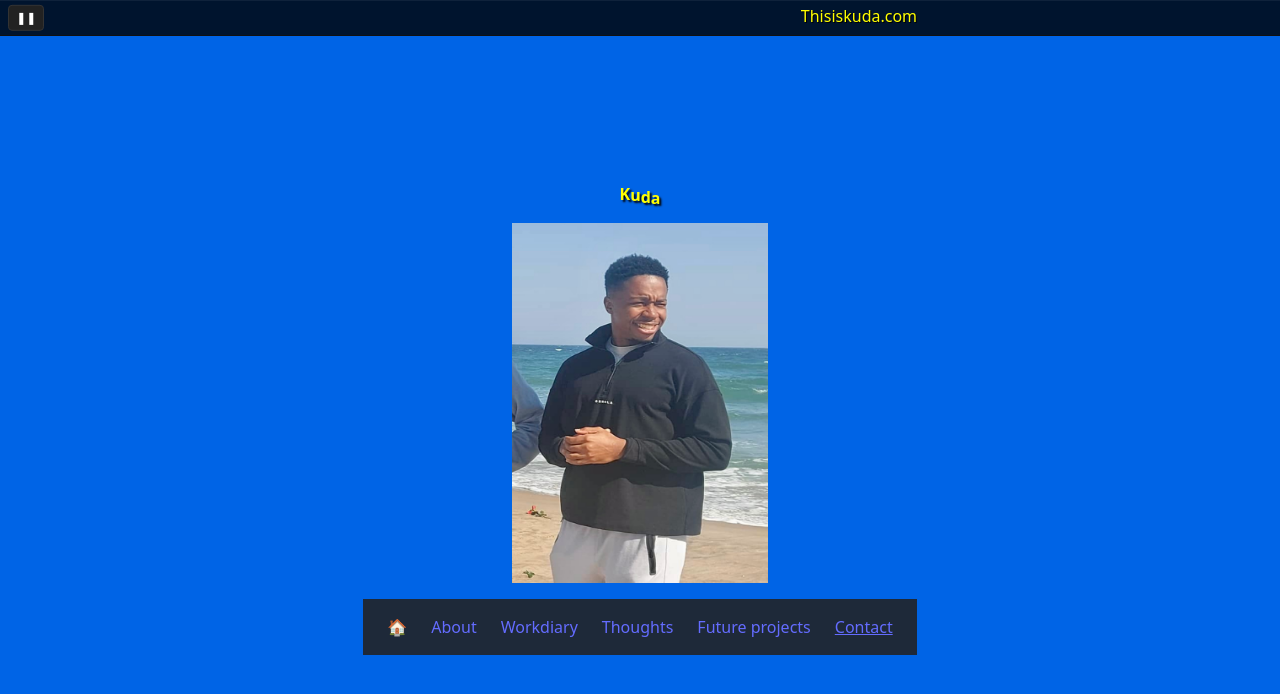
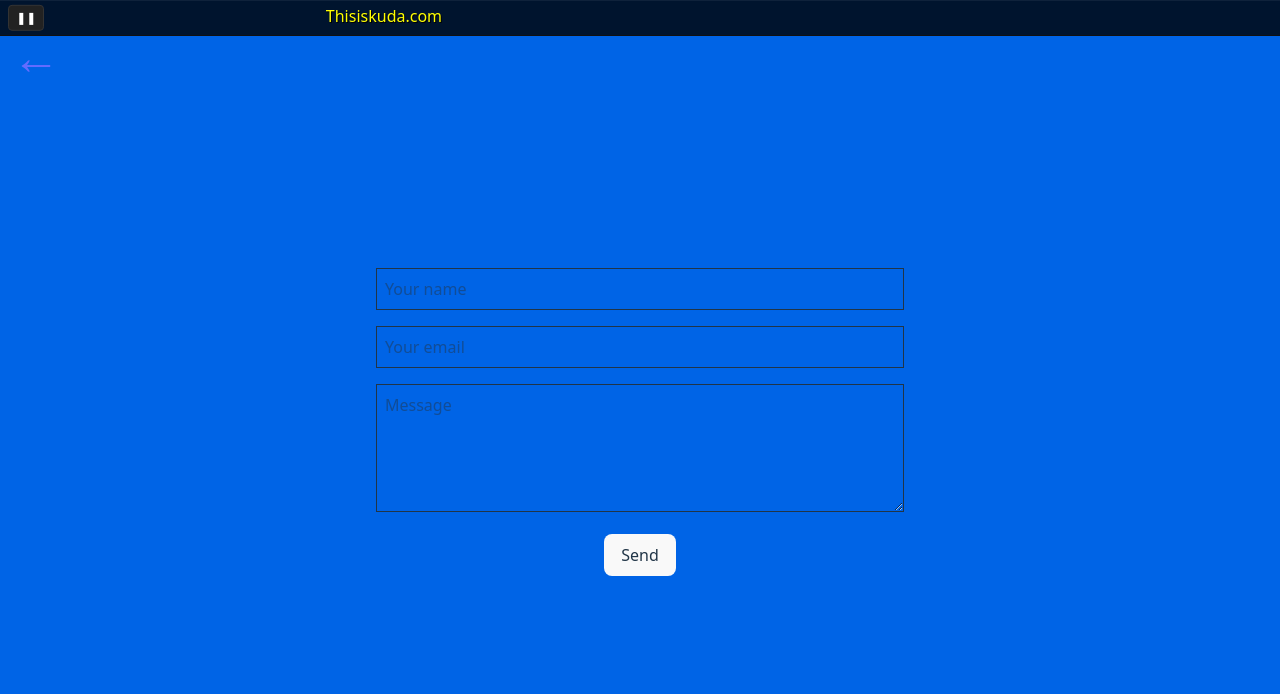
Before and after one commit to kuda2012/my-website, a React (Vite) app in the folder client/: page /contact in a window 1280 px wide. Shown: the top 694 px of the page. Built offline with nearby package versions, Linux system fonts and the light colour scheme.

Commit message:
routes added

```diff
--- /dev/null
+++ b/client/src/About.jsx
@@ -0,0 +1,16 @@
+import { Link } from "react-router-dom";
+
+function About() {
+  return (
+    <div className="p-6 space-y-4 max-w-2xl text-center">
+      <p>Hi, I’m Kuda — quick paragraph about who I am.</p>
+      <p>
+        <Link to="/contact" className="underline">
+          Contact me
+        </Link>
+      </p>
+    </div>
+  );
+}
+
+export default About;
--- a/client/src/App.jsx
+++ b/client/src/App.jsx
@@ -1,12 +1,19 @@
-import { useEffect, useMemo, useRef, useState } from "react";
+import { useState } from "react";
 import "./App.css";
 import Navbar from "./Navbar";
 import RuneTicker from "./RuneTicket";
 import WaveTitle from "./WaveTitle";
+import About from "./About";
+import Thoughts from "./Thoughts";
+import FutureProjects from "./FutureProjects";
+import Contact from "./Contact";
+import { Routes, Route, useLocation, Link } from "react-router-dom";
 
 function App() {
   const [paused, setPaused] = useState(false);
   const [waveKey, setWaveKey] = useState(0);
+  const location = useLocation();
+  const isHome = location.pathname === "/";
   return (
     <>
       <RuneTicker
@@ -32,6 +39,8 @@ function App() {
         id="app"
         className="flex flex-col items-center justify-center space-y-4"
       >
+        {isHome ? (
+          <>
             {paused ? (
               <h1 className="wave-title">Kuda</h1>
             ) : (
@@ -39,17 +48,24 @@ function App() {
             )}
             <img src="/selfie.jpeg" alt="Logo" className="w-64 h-90" />
             <Navbar />
-        {/* <div>
-          <a
-            href="https://x.com/syncretismftw"
-            target="_blank"
-            rel="noopener noreferrer"
-            className="flex items-center space-x-2"
+          </>
+        ) : (
+          <Link
+            to="/"
+            aria-label="Back to home"
+            className="fixed top-8 left-3 text-5xl leading-none select-none"
           >
-            <img src="/x.png" alt="x" className="w-6 h-6" />
-            My X/Twitter
-          </a>
-        </div> */}
+            ←
+          </Link>
+        )}
+        <Routes>
+          <Route path="/" />
+          <Route path="/about" element={<About />} />
+          {/* Workdiary is an external link; no internal route needed */}
+          <Route path="/thoughts" element={<Thoughts />} />
+          <Route path="/future-projects" element={<FutureProjects />} />
+          <Route path="/contact" element={<Contact />} />
+        </Routes>
       </div>
     </>
   );
--- /dev/null
+++ b/client/src/Contact.jsx
@@ -0,0 +1,32 @@
+function Contact() {
+  return (
+    <form
+      className="p-6 max-w-xl space-y-4 w-full"
+      method="POST"
+      action="/api/contact"
+    >
+      <input
+        name="name"
+        placeholder="Your name"
+        className="w-full border p-2"
+        required
+      />
+      <input
+        name="email"
+        type="email"
+        placeholder="Your email"
+        className="w-full border p-2"
+        required
+      />
+      <textarea
+        name="message"
+        placeholder="Message"
+        className="w-full border p-2 h-32"
+        required
+      />
+      <button className="border px-4 py-2">Send</button>
+    </form>
+  );
+}
+
+export default Contact;
--- /dev/null
+++ b/client/src/FutureProjects.jsx
@@ -0,0 +1,15 @@
+function FutureProjects() {
+  return (
+    <div className="p-6 max-w-2xl space-y-6 w-full">
+      <section className="border-t pt-4">
+        <h2 className="font-semibold">Project Alpha</h2>
+        <ul className="list-disc pl-5">
+          <li>Short blurb</li>
+          <li>Bullets of what you’re thinking</li>
+        </ul>
+      </section>
+    </div>
+  );
+}
+
+export default FutureProjects;
--- a/client/src/Navbar.jsx
+++ b/client/src/Navbar.jsx
@@ -8,14 +8,14 @@ export default function Navbar() {
         {/* <h1 className="text-xl font-bold">Kuda</h1> */}
         <ul className="flex space-x-6">
           <li>
-            <NavLink
+            {/* <NavLink
               to="/"
               className={({ isActive }) =>
                 `hover:text-gray-300 ${isActive ? "underline" : ""}`
               }
             >
               🏠
-            </NavLink>
+            </NavLink> */}
           </li>
           <li>
             <NavLink
--- /dev/null
+++ b/client/src/Thoughts.jsx
@@ -0,0 +1,31 @@
+function Thoughts() {
+  const entries = [
+    "Short thought about X…",
+    "Another thought about Y…",
+    "And another…",
+  ];
+  return (
+    <>
+      {" "}
+      <div>
+        <a
+          href="https://x.com/syncretismftw"
+          target="_blank"
+          rel="noopener noreferrer"
+          className="flex items-center space-x-2"
+        >
+          <img src="/x.png" alt="x" className="w-6 h-6" />
+          My X/Twitter
+        </a>
+      </div>
+      <div className="p-6 max-w-2xl w-full">
+        {entries.map((t, i) => (
+          <article key={i} className={i ? "border-t pt-4 mt-4" : ""}>
+            {t}
+          </article>
+        ))}
+      </div>
+    </>
+  );
+}
+export default Thoughts;
```
Lines whose indentation alone changed are shown as unchanged.
